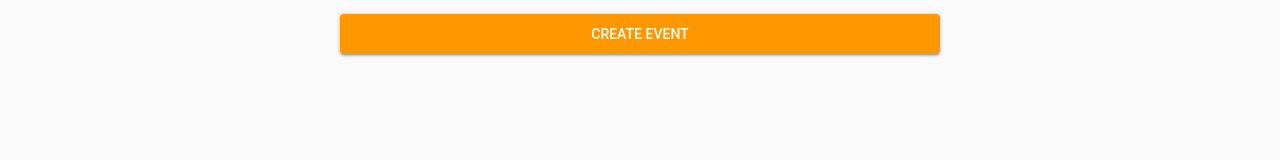
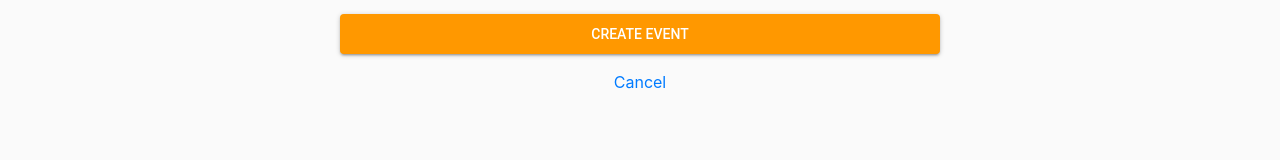
Before and after one commit to johnhany97/selfie-with-fame, a React (Create React App) app in the folder client/: page /createEvent in a window 1280 px wide. Shown: the part 421-581 px from the top of the page. Built offline with nearby package versions, Linux system fonts and the light colour scheme.

Commit message:
Added create event button and other styling changes

```diff
--- a/client/src/pages/CreateEventPage/index.jsx
+++ b/client/src/pages/CreateEventPage/index.jsx
@@ -13,6 +13,7 @@ import {
   formDividor,
   formSubmitButton,
   mTop,
+  cancelLink,
 } from '../../styles/formStyles';
 import SubmitButton from '../../components/SubmitButton';
 
@@ -144,6 +145,7 @@ class CreateEventPage extends Component {
                 buttonStyle={formSubmitButton}
                 buttonText="Create Event"
               />
+              <a href="/events" style={cancelLink}>Cancel</a>
             </form>
             {showError === true && createEventError === true && (
               <div>
--- /dev/null
+++ b/client/src/pages/DisplayEventsPage/index.css
@@ -0,0 +1,3 @@
+.add-event-btn{
+    width: 120px !important;
+}
--- a/client/src/pages/DisplayEventsPage/index.jsx
+++ b/client/src/pages/DisplayEventsPage/index.jsx
@@ -11,9 +11,11 @@ import {
 
 import {
   mTop,
+  crudButton,
 } from '../../styles/formStyles';
 import LinkButton from '../../components/LinkButton';
 import Event from '../../components/Event';
+import './index.css';
 
 
 
@@ -129,6 +131,7 @@ class DisplayEventsPage extends Component {
     return (
       <Layout title="Events">
         <div className="container" style={mTop}>
+          <a href="/createEvent" style={crudButton} className="add-event-btn">Add Event</a>
           {events.map(event_iter => (
             <Event
               key={event_iter._id}
```
